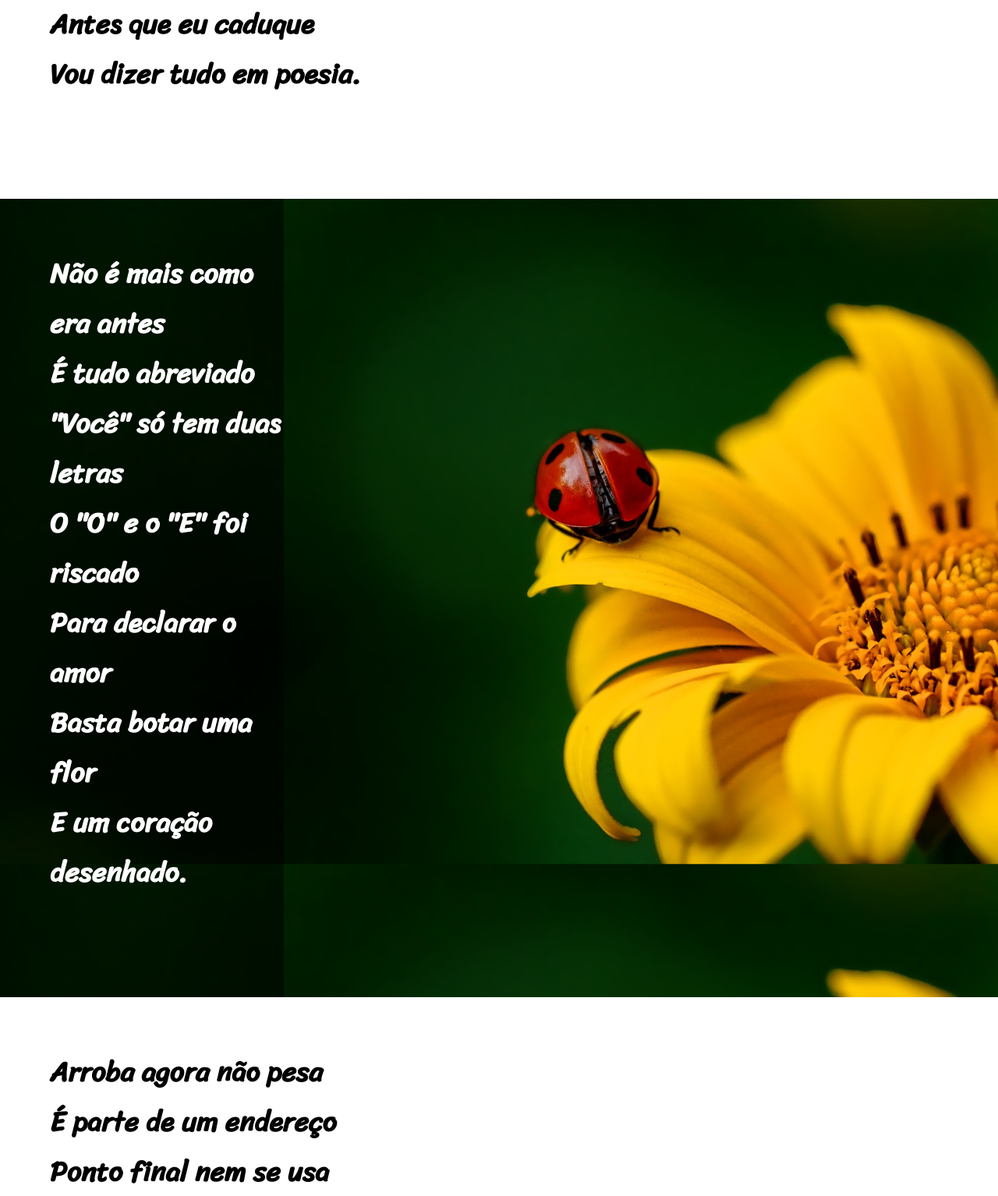
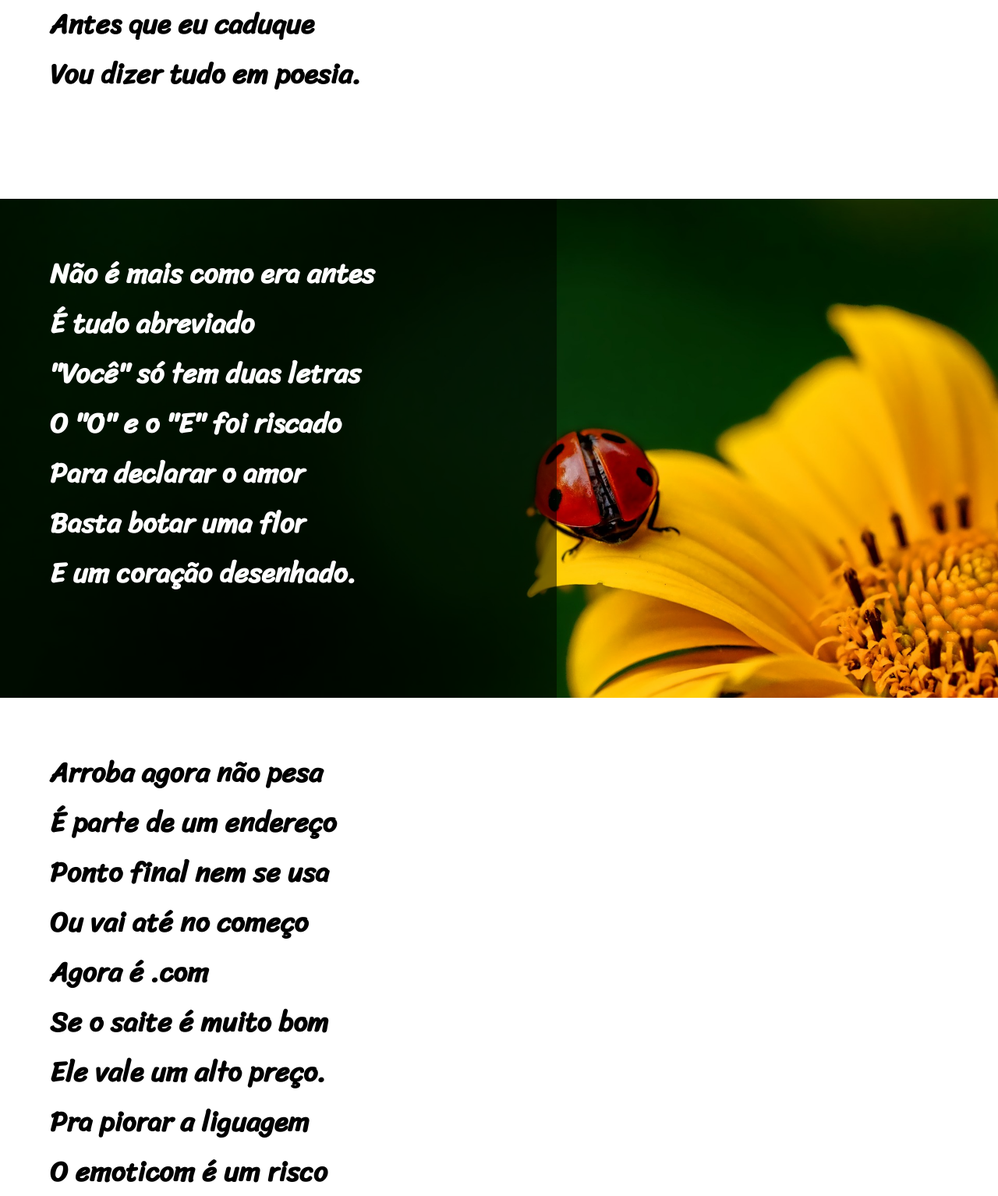
Before and after one commit to lucianorreis/Estudos, a PHP site: page / in a window 1280 px wide. Shown: the part 495-2029 px from the top of the page at 78% size. Run offline with PHP 8.4, Linux system fonts and the light colour scheme.

Commit message:
Update style.css

```diff
--- a/HTML-CSS/Desafios/d012/style.css
+++ b/HTML-CSS/Desafios/d012/style.css
@@ -58,9 +58,9 @@ main {
     width: auto;
 }
 #segunda {
-    display: inline-block;
+    display: block;
     padding: 5% 0% 10% 5%;
-    width: 300px;
+    width: 650px;
     background-color: rgba(0, 0, 0, 0.507);
     color: white;
 }
@@ -80,7 +80,7 @@ main {
 
 #quarta {
     padding: 5% 0% 10% 5%;
-    width: 300px;
+    width: 650px;
     background-color: rgba(0, 0, 0, 0.507);
     color: white;
 
```
